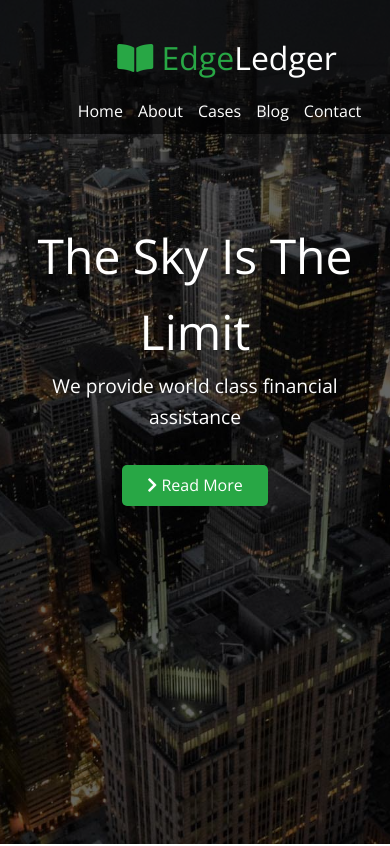
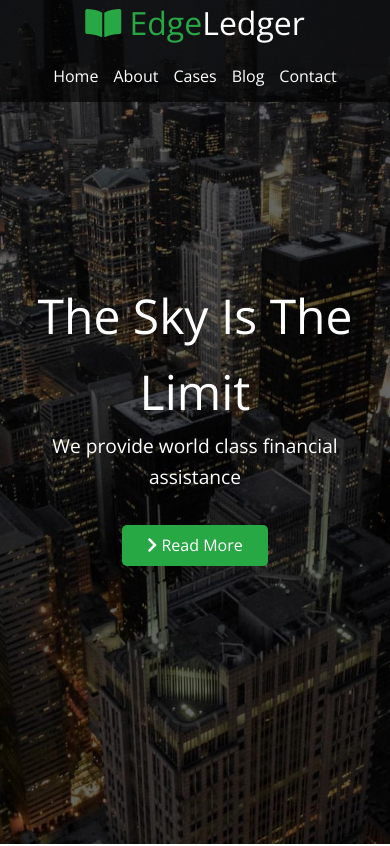
Before and after one commit to Drizzte/EdgeLedger, a plain HTML site: page index.html in a window 390 px wide. Shown: the top 846 px of the page. Drawn offline with nearby package versions, Linux system fonts and the light colour scheme.

Commit message:
first commit

```diff
--- a/styles.css
+++ b/styles.css
@@ -226,9 +226,16 @@ footer i:hover {
 @media (max-width: 768px) {
     .navbar {
         flex-direction: column;
-        justify-content: space-around;
-        align-items: center;
-        padding: 2rem;
+        justify-content: center;
+        padding: 1rem 0;
+    }
+
+    .navbar nav {
+        margin-bottom: 1rem;
+    }
+
+    .navbar .logo {
+        margin-top: 1rem;
     }
 
     .navbar ul {
@@ -240,9 +247,12 @@ footer i:hover {
         padding: 0;
 }
 
+    .navbar ul li:last-of-type a {
+        margin-right: 0;
+    }
+
     .content {
         flex-direction: column;
-        transform: translateY(-60px);
     }
 
     .flex-items {
@@ -305,8 +315,15 @@ footer i:hover {
         margin-top: 4rem;
     }
 
+    .team-flex .teamItem {
+        width: 100%;
+        margin-right: 0;
+    }
+
+
     .teamItem {
         margin-bottom: 3rem;
+
     }
 
     .callback-form {
@@ -326,6 +343,10 @@ footer i:hover {
 
     .blog .row {
         flex-direction: column-reverse
+    }
+
+    #blogPage h2 {
+        margin-bottom: 0.5rem;
     }
 }
 
```
